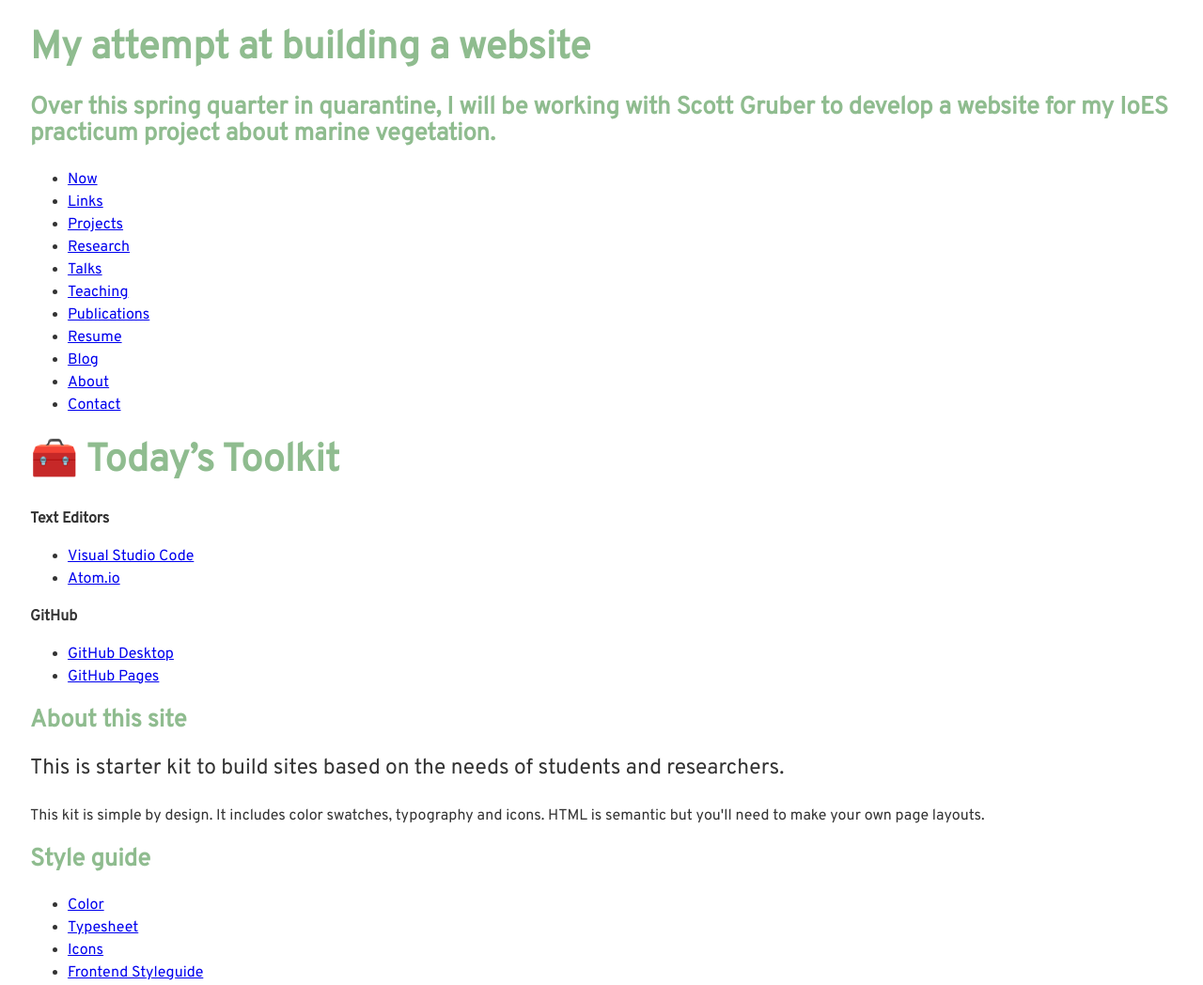
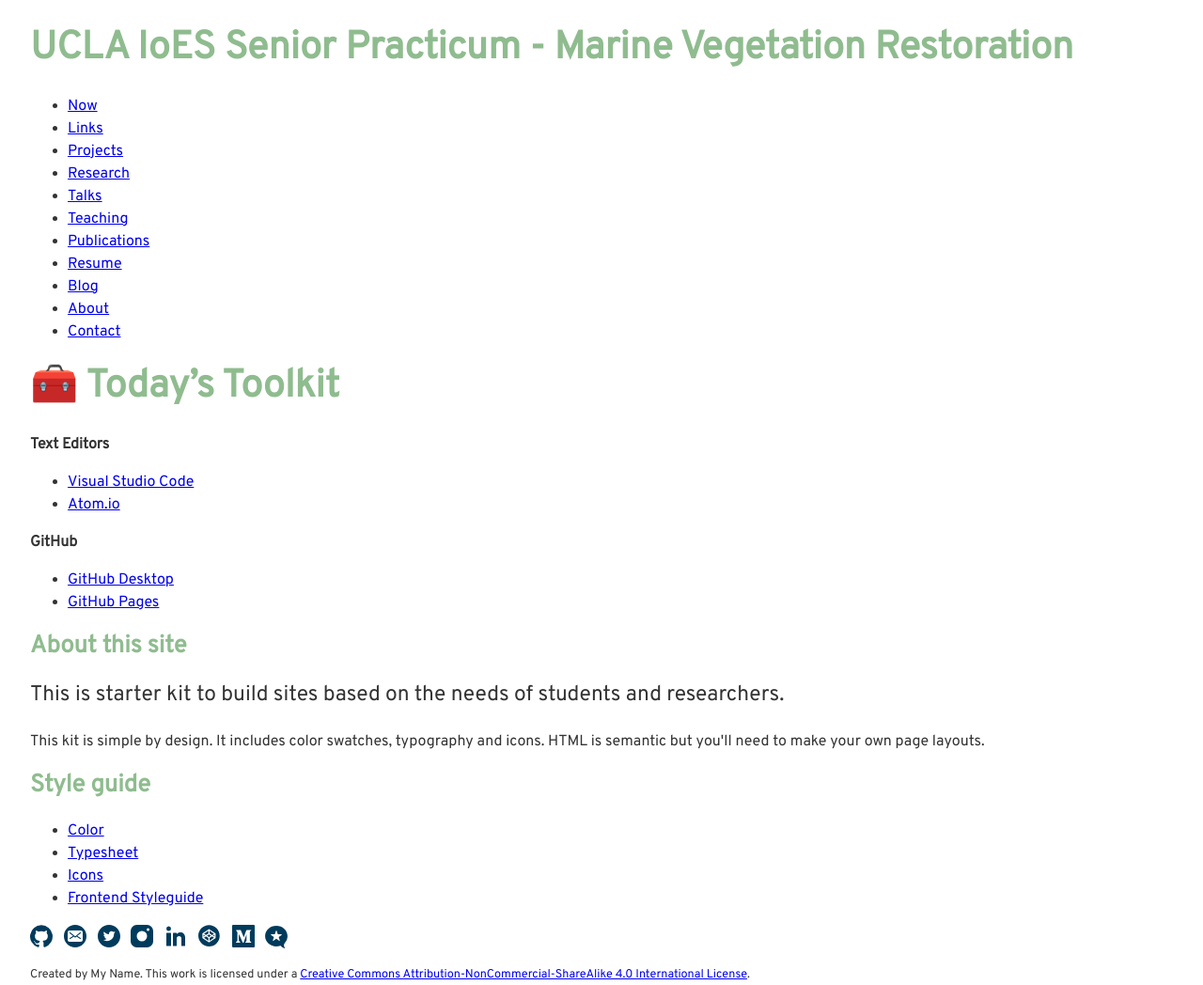
Before and after one commit to cbercik/cbercik.github.io, a plain HTML site: page index.html in a window 1280 px wide. Shown: the top 1048 px of the page at 94% size. Drawn offline with Linux system fonts and the light colour scheme.

Commit message:
Update index.html

```diff
--- a/index.html
+++ b/index.html
@@ -16,8 +16,8 @@
 
   <body>
     <header role="banner">
-      <h1>My attempt at building a website</h1>
-      <h2>Over this spring quarter in quarantine, I will be working with Scott Gruber to develop a website for my IoES practicum project about marine vegetation.</h2>
+      <h1>UCLA IoES Senior Practicum - Marine Vegetation Restoration</h1>
+      <h2> </h2>
 
     </header>
     <nav role="navigation">
```
